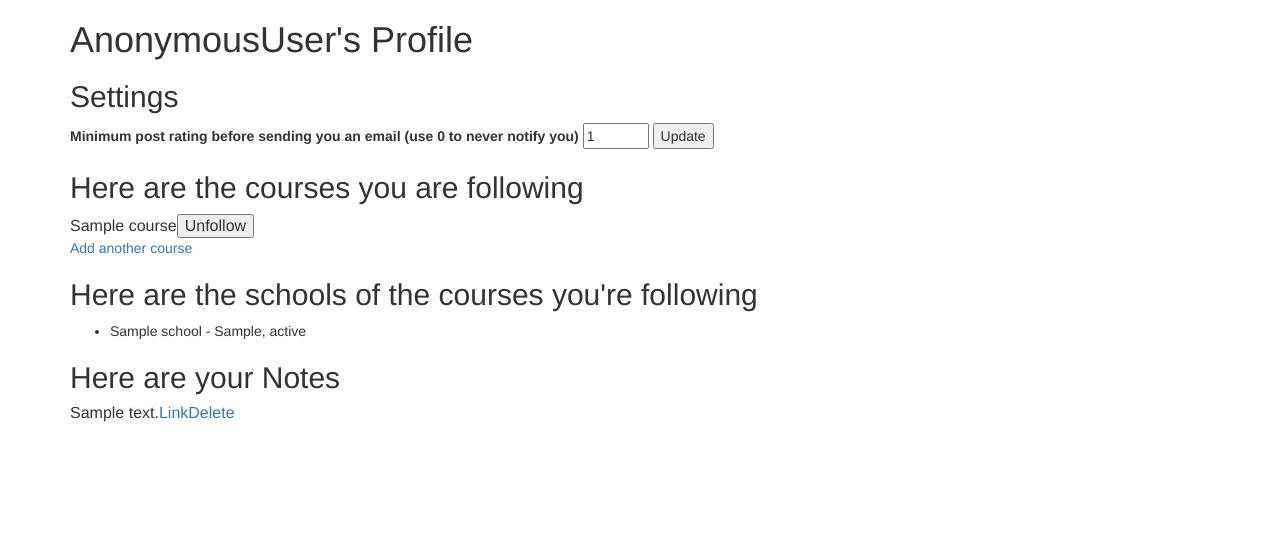
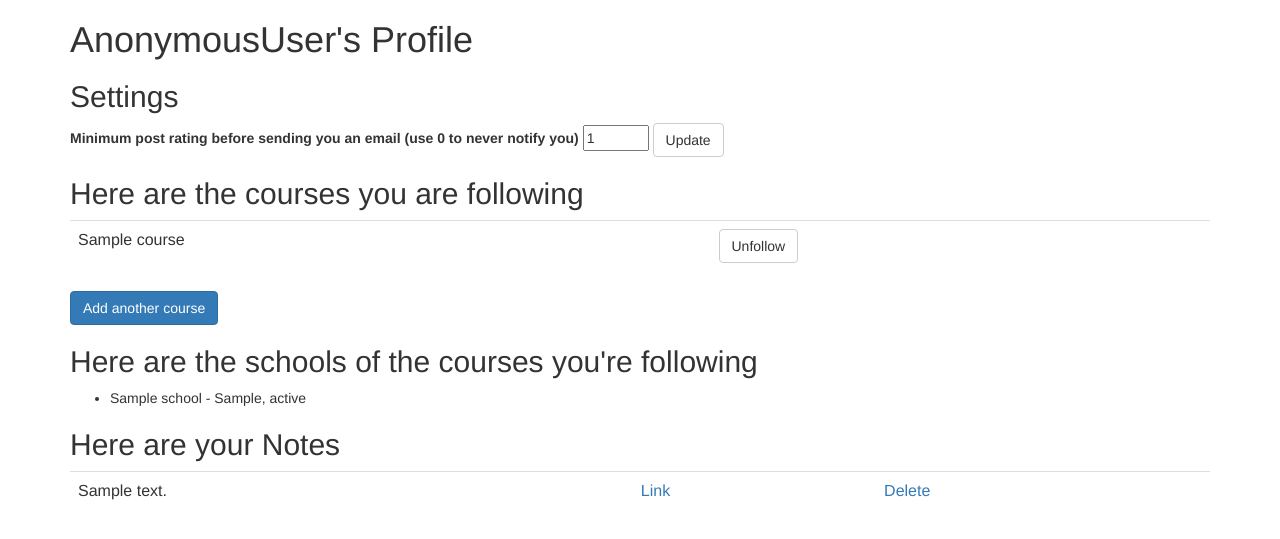
Before and after one commit to papes1ns/notedrop, a Django app: template templates/main/profile.html in a window 1280 px wide. Shown: the top 539 px of the page. Run offline with Django 3.2, Linux system fonts and the light colour scheme; tables that the repository leaves empty hold one stand-in row (values such as "Sample post"); the template is opened without the code that fills it: values that come from a table or form of the project are taken from there, most other values are stand-ins (such as "Sample title", 1, 10 or a date in 2020); some libraries are stand-ins or nearby versions.

Commit message:
Add tables to profile view

```diff
--- a/main/views.py
+++ b/main/views.py
@@ -25,7 +25,6 @@ def feed(request):
             'noted': post_data.noted,
             'upvote': post_data.upvote
         })
-
 
     paginator = Paginator(posts, 5)
     page = request.GET.get('page')
--- a/templates/main/profile.html
+++ b/templates/main/profile.html
@@ -7,19 +7,19 @@
 
 <h2>Settings</h2>
 <label for='notify-count-input'>Minimum post rating before sending you an email (use 0 to never notify you)</label>
-<input id='notify-count-input' type='number' min='0' max='255' placeholder={{ notify_count }} value={{ notify_count }} /> <button id='notify-count-btn'>Update</button>
+<input id='notify-count-input' type='number' min='0' max='255' placeholder={{ notify_count }} value={{ notify_count }} /> <button class='btn btn-md btn-default' id='notify-count-btn'>Update</button>
 
 <h2>Here are the courses you are following</h2>
-<table>
+<table class='table'>
   {% for course in courses %}
   <tr>
     <td>{{ course }}</td>
-    <td><button class='course-handler' value='{{ course.pk }}'>Unfollow</button></td>
+    <td><button class='btn btn-md btn-default course-handler' value='{{ course.pk }}'>Unfollow</button></td>
   </tr>
   {% endfor %}
 </table>
 
-<a href={% url 'state_selection' %}>Add another course</a>
+<a class='btn btn-md btn-primary' href={% url 'state_selection' %}>Add another course</a>
 
 <h2>Here are the schools of the courses you're following</h2>
 <ul id='school-list'>
@@ -29,7 +29,7 @@
 </ul>
 
 <h2>Here are your Notes</h2>
-<table>
+<table class='table'>
 {% for post in posts %}
   <tr>
     <td>{{ post }}</td>
```
